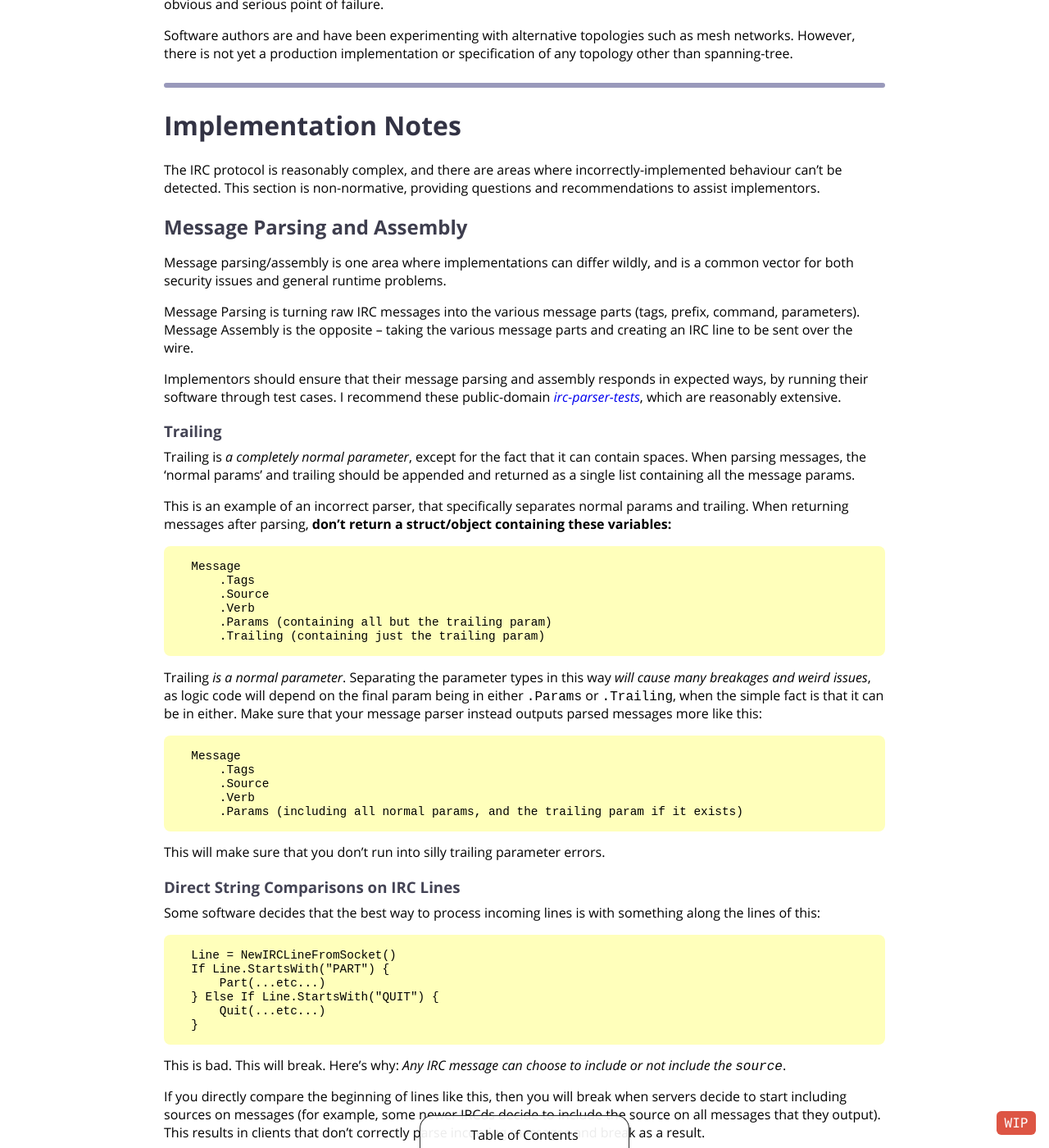
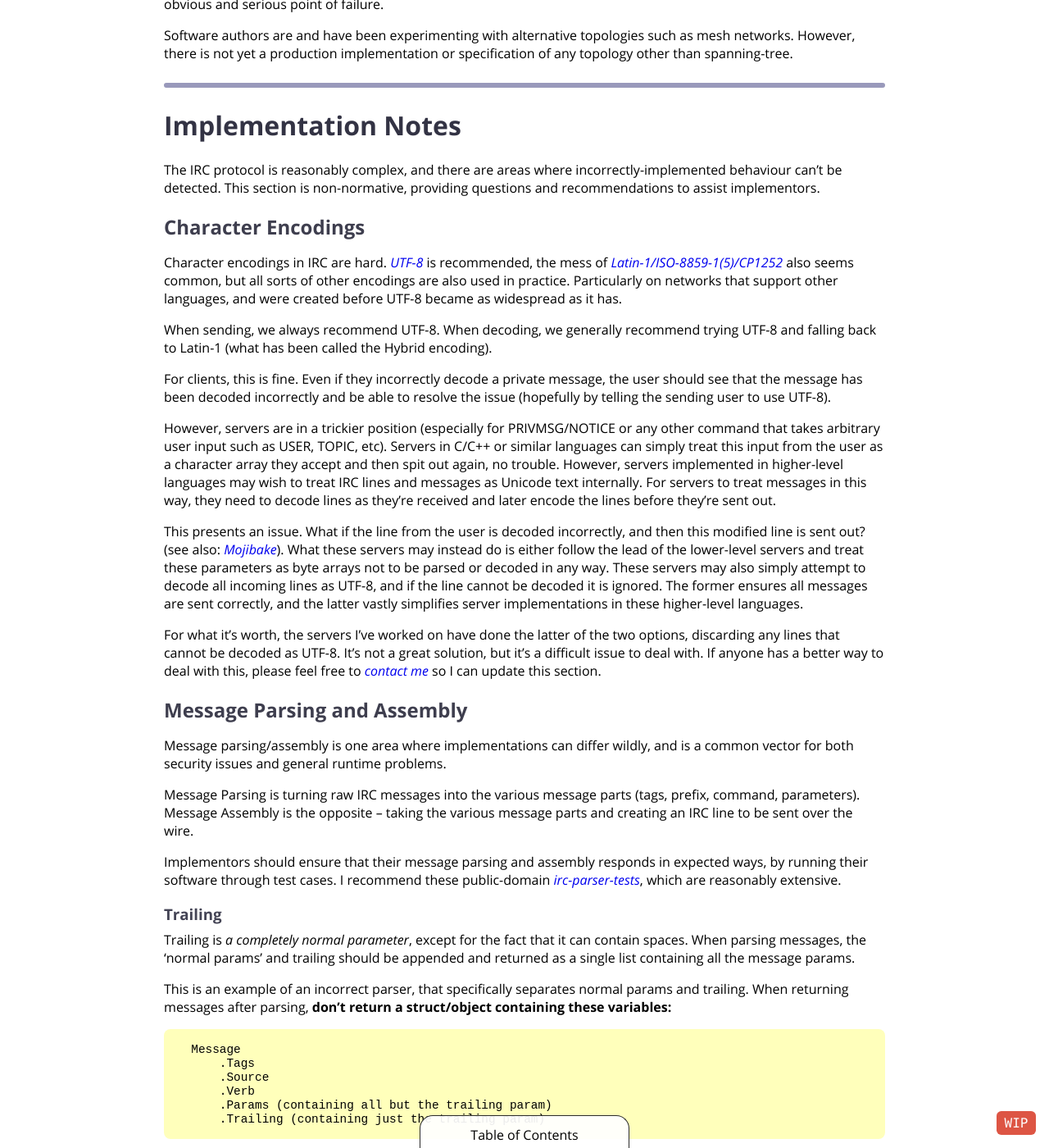
Before and after one commit to ircdocs/modern-irc, a Jekyll site: the page built from index.md, in a window 1280 px wide and 1400 px high, scrolled down 70815 px. Shown: the whole window at 82% size. Built offline with Jekyll 4.4.1, drawn with Linux system fonts in a browser that asks for light colours; some of the changed text lies outside the part shown.

Commit message:
modern: Have a larger discussion around character encodings, link to implementation considerations on it

```diff
--- a/_includes/modern-appendix.md
+++ b/_includes/modern-appendix.md
@@ -1300,6 +1300,21 @@ Software authors are and have been experimenting with alternative topologies suc
 The IRC protocol is reasonably complex, and there are areas where incorrectly-implemented behaviour can't be detected. This section is non-normative, providing questions and recommendations to assist implementors.
 
 
+## Character Encodings
+
+Character encodings in IRC are hard. [UTF-8](http://tools.ietf.org/html/rfc3629) is recommended, the mess of [Latin-1/ISO-8859-1(5)/CP1252](https://en.wikipedia.org/wiki/Windows-1252) also seems common, but all sorts of other encodings are also used in practice. Particularly on networks that support other languages, and were created before UTF-8 became as widespread as it has.
+
+When sending, we always recommend UTF-8. When decoding, we generally recommend trying UTF-8 and falling back to Latin-1 (what has been called the Hybrid encoding).
+
+For clients, this is fine. Even if they incorrectly decode a private message, the user should see that the message has been decoded incorrectly and be able to resolve the issue (hopefully by telling the sending user to use UTF-8).
+
+However, servers are in a trickier position (especially for PRIVMSG/NOTICE or any other command that takes arbitrary user input such as USER, TOPIC, etc). Servers in C/C++ or similar languages can simply treat this input from the user as a character array they accept and then spit out again, no trouble. However, servers implemented in higher-level languages may wish to treat IRC lines and messages as Unicode text internally. For servers to treat messages in this way, they need to decode lines as they're received and later encode the lines before they're sent out.
+
+This presents an issue. What if the line from the user is decoded incorrectly, and then this modified line is sent out? (see also: [Mojibake](https://en.wikipedia.org/wiki/Mojibake)). What these servers may instead do is either follow the lead of the lower-level servers and treat these parameters as byte arrays not to be parsed or decoded in any way. These servers may also simply attempt to decode all incoming lines as UTF-8, and if the line cannot be decoded it is ignored. The former ensures all messages are sent correctly, and the latter vastly simplifies server implementations in these higher-level languages.
+
+For what it's worth, the servers I've worked on have done the latter of the two options, discarding any lines that cannot be decoded as UTF-8. It's not a great solution, but it's a difficult issue to deal with. If anyone has a better way to deal with this, please feel free to <a href="mailto:daniel@danieloaks.net">contact me</a> so I can update this section.
+
+
 ## Message Parsing and Assembly
 
 Message parsing/assembly is one area where implementations can differ wildly, and is a common vector for both security issues and general runtime problems.
--- a/index.md
+++ b/index.md
@@ -243,7 +243,7 @@ Various server to server protocols have been defined over the years, with [TS6](
 
 ### Character Codes
 
-Clients SHOULD use the [UTF-8](http://tools.ietf.org/html/rfc3629) character encoding on outgoing messages. Clients SHOULD try decoding incoming messages as UTF-8. Today, the generally-recommended way of decoding incoming messages is to try UTF-8 before falling back to [Latin-1/ISO-8859-1(5)/CP1252](https://en.wikipedia.org/wiki/Windows-1252) (though this fallback encoding is often configurable by the user). Implementors should be aware their software may receive messages that cannot correctly decoded with any of their encodings.
+Clients SHOULD use the [UTF-8](http://tools.ietf.org/html/rfc3629) character encoding on outgoing messages. Clients SHOULD try decoding incoming messages as UTF-8. Today, the generally-recommended way of decoding incoming messages is to try UTF-8 before falling back to [Latin-1/ISO-8859-1(5)/CP1252](https://en.wikipedia.org/wiki/Windows-1252) (though this fallback encoding is often configurable by the user). Implementors should be aware their software may receive messages that cannot correctly decoded with any of their encodings. You can also see the [Character Encodings](#character-encodings) implementation considerations section for further discussion.
 
 The `'ascii'` casemapping defines the characters `a` to `z` to be considered the lower-case equivalents of the characters `A` to `Z` only. The `'rfc1459'` casemapping defines the same casemapping as `'ascii'`, with the addition of the characters `'{'`, `'}'`, and `'|'` being considered the lower-case equivalents of the characters `'['`, `']'`, and `'\'` respectively. For other casemappings used by servers, see the [`CASEMAPPING`](#casemapping-parameter) `RPL_ISUPPORT` parameter.
 
```
